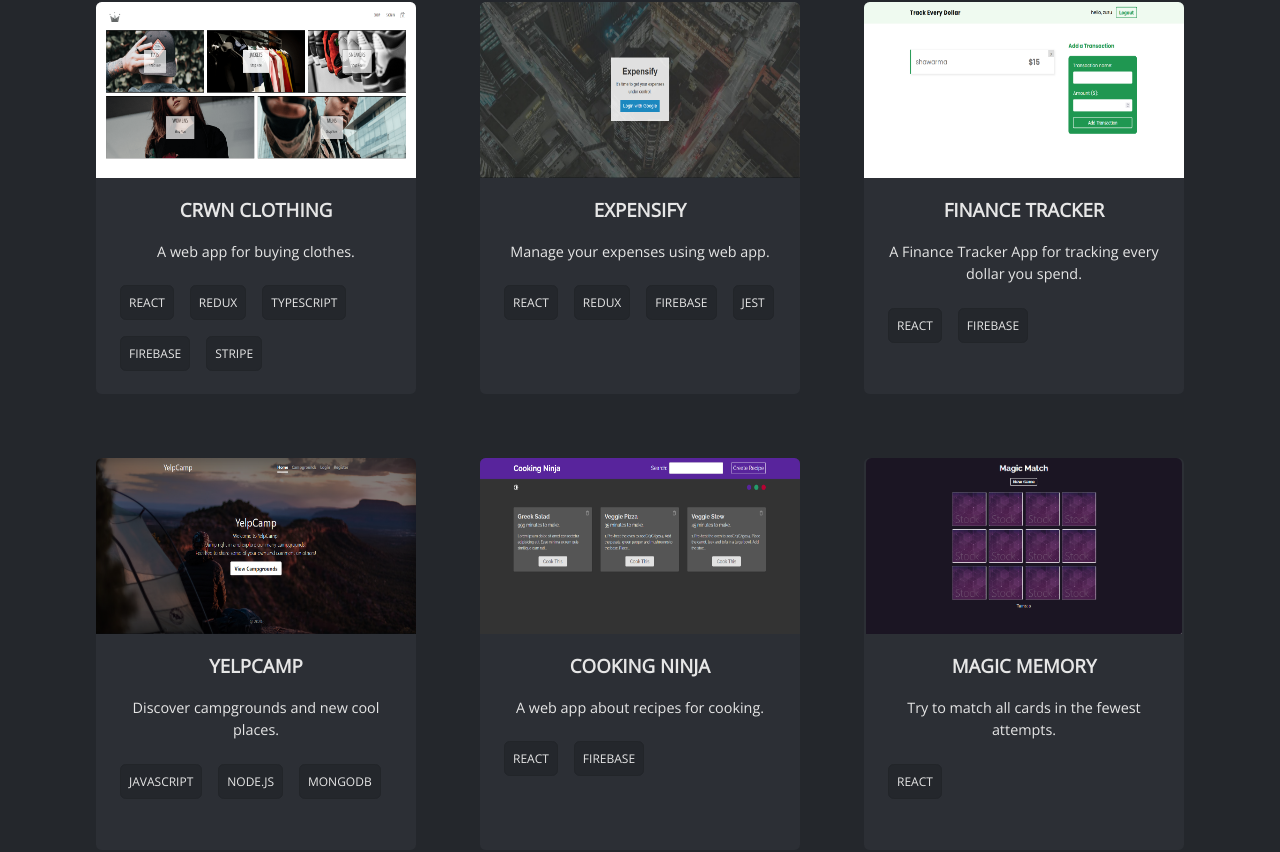
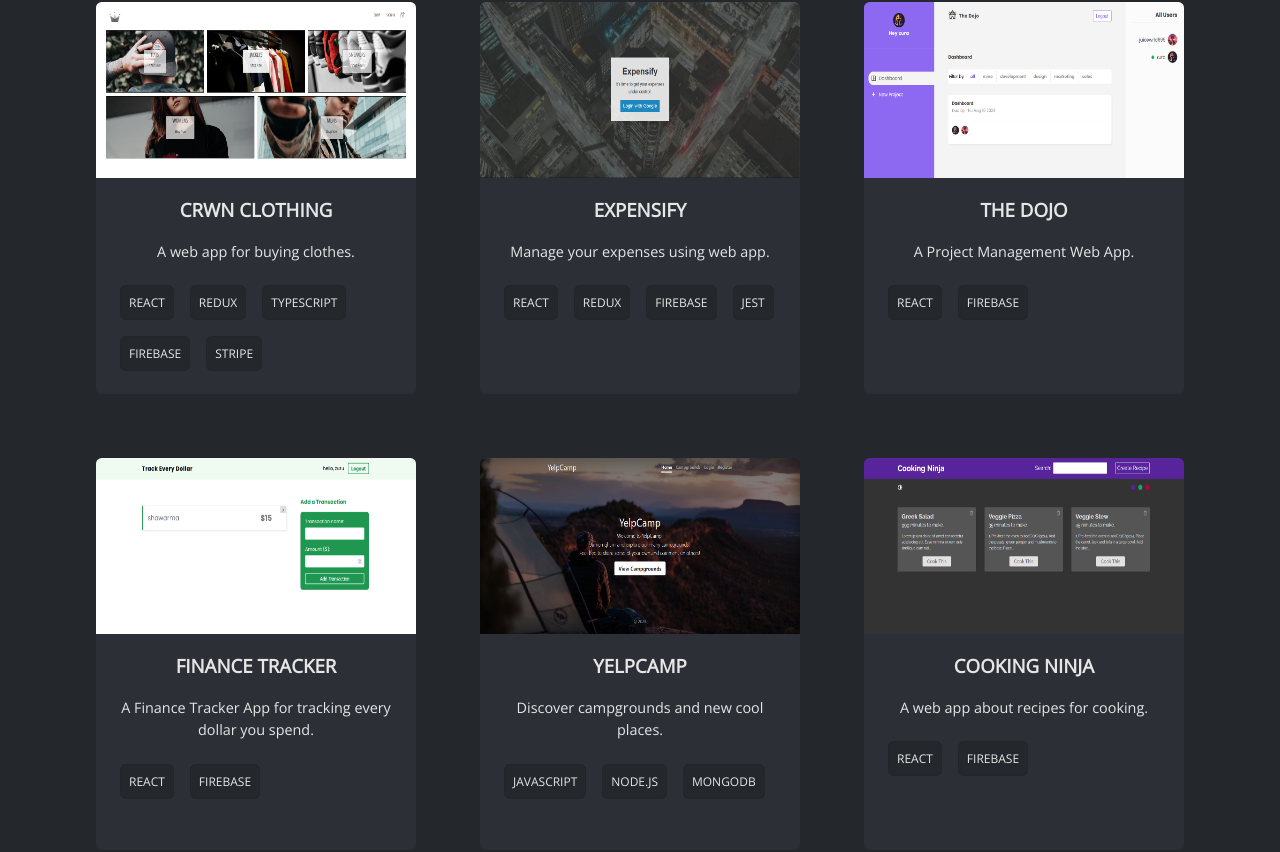
Before and after one commit to chubinashvili/my-portfolio, a React (Create React App) app: page / in a window 1280 px wide. Shown: the part 988-1840 px from the top of the page. Built offline with nearby package versions, Linux system fonts and the light colour scheme.

Commit message:
added the dojo project data

```diff
--- a/src/routes/Projects/Projects.component.jsx
+++ b/src/routes/Projects/Projects.component.jsx
@@ -30,7 +30,15 @@
         'FIREBASE',
         'JEST'
     ],
-    },{
+    },
+    {
+      title: 'THE DOJO',
+      body: 'A Project Management Web App.',
+      web: 'https://project-managementt.web.app/',
+      imageUrl: '/images/the-dojo.PNG',
+      technologies: ['React', 'FIREBASE'],
+    },
+    {
       title: 'FINANCE TRACKER',
       body: 'A Finance Tracker App for tracking every dollar you spend.',
       web: 'https://track-every-dollar.web.app/',
```
Also changed, not shown: public/images/the-dojo.PNG (added).
